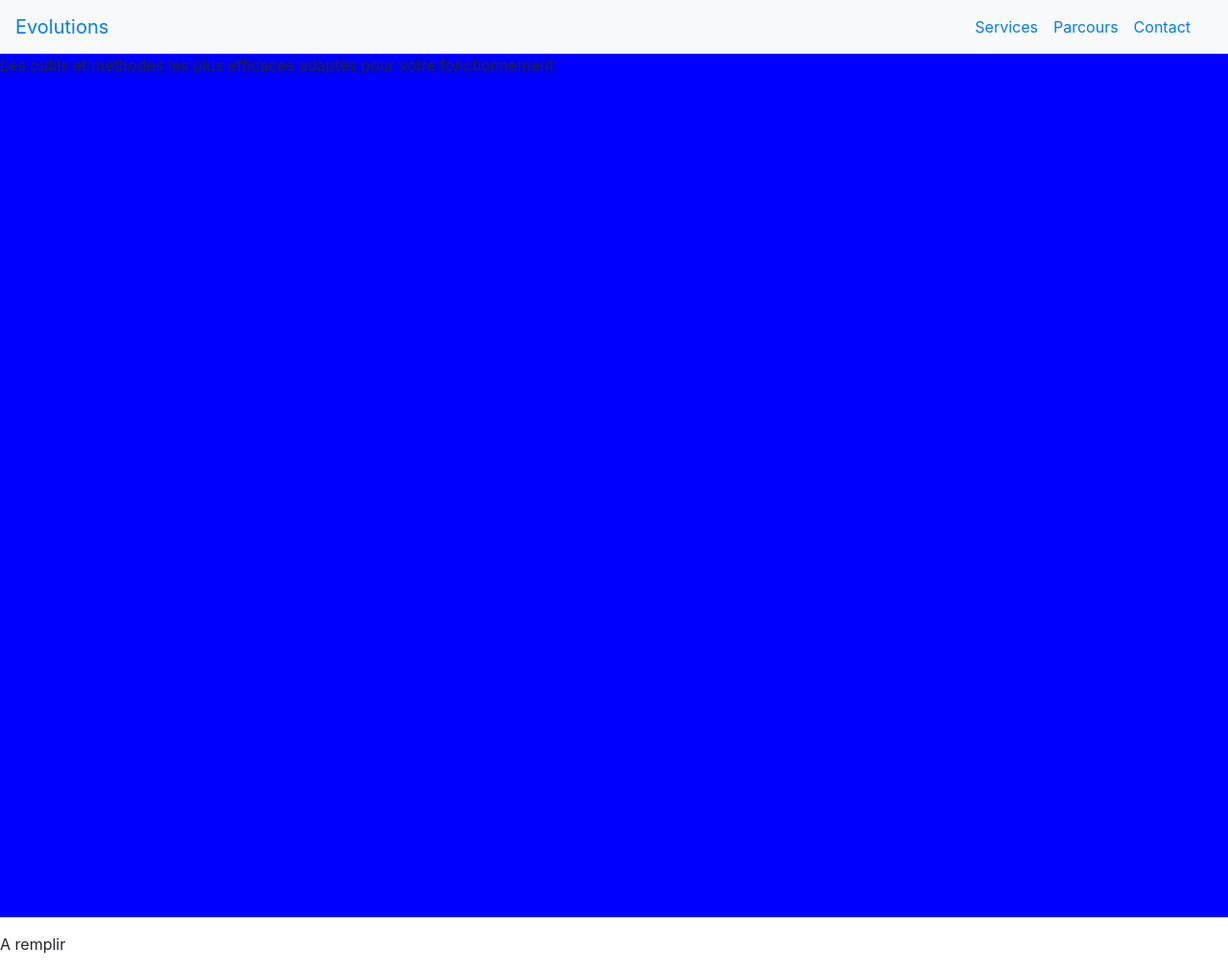
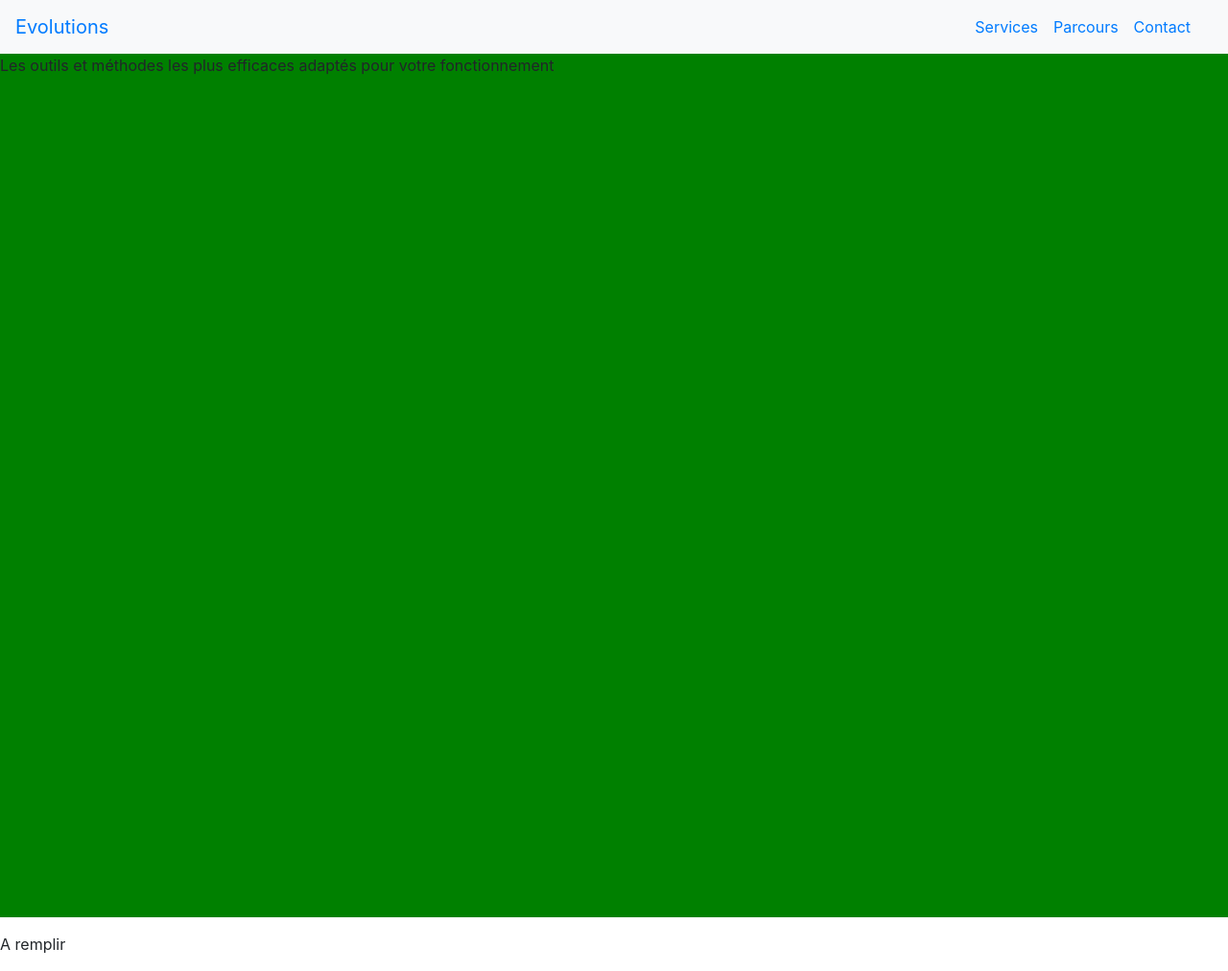
Before and after one commit to OrgaEvolutions/orgaevolutions.github.io, a Jekyll site: the page built from index.html, in a window 1280 px wide. Shown: the whole page at 96% size. Built offline with Jekyll 4.4.1, drawn with Linux system fonts in a browser that asks for light colours.

Commit message:
Update main.css

```diff
--- a/css/main.css
+++ b/css/main.css
@@ -1,9 +1,5 @@
-html, body {
-  height: 100%;
-  margin: 0;
-}
 
 .full-height {
-  height: 100%;
-  background: blue;
+  height: 100vh;
+  background: green;
 }
```
